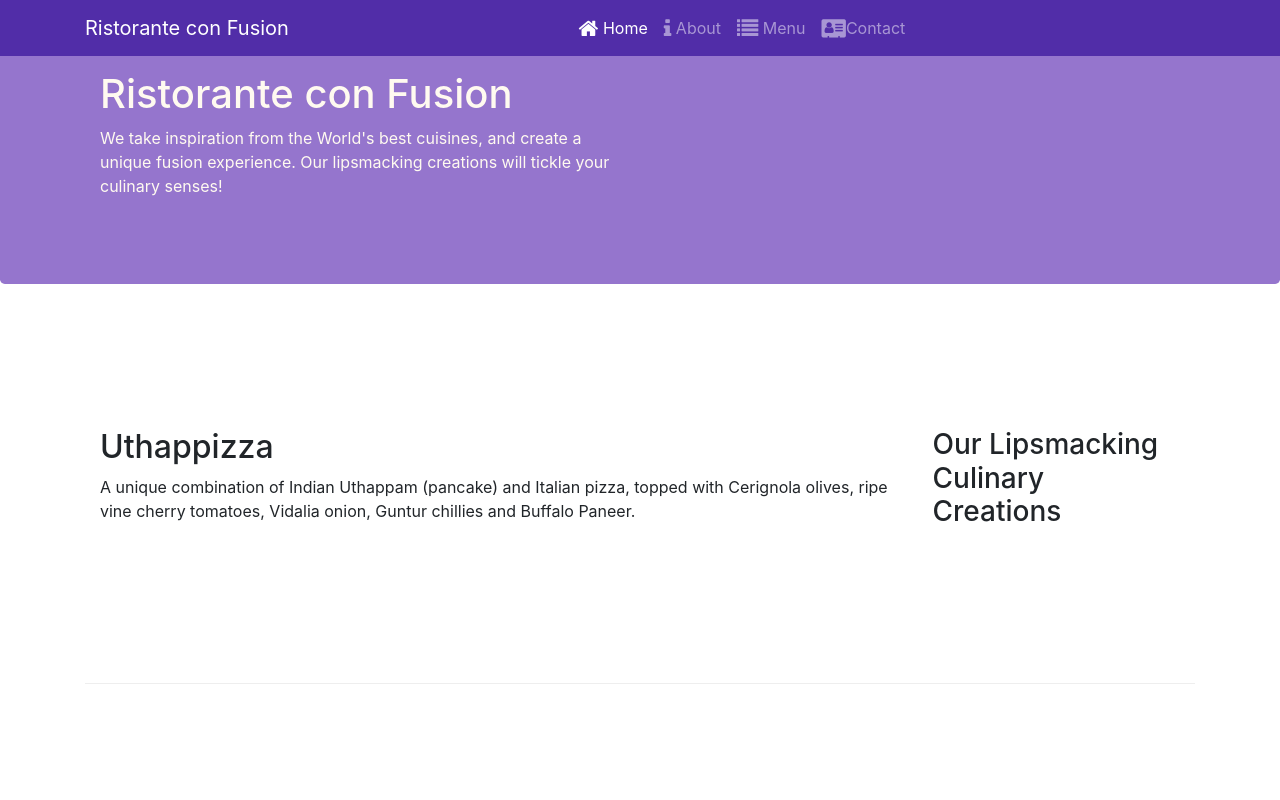
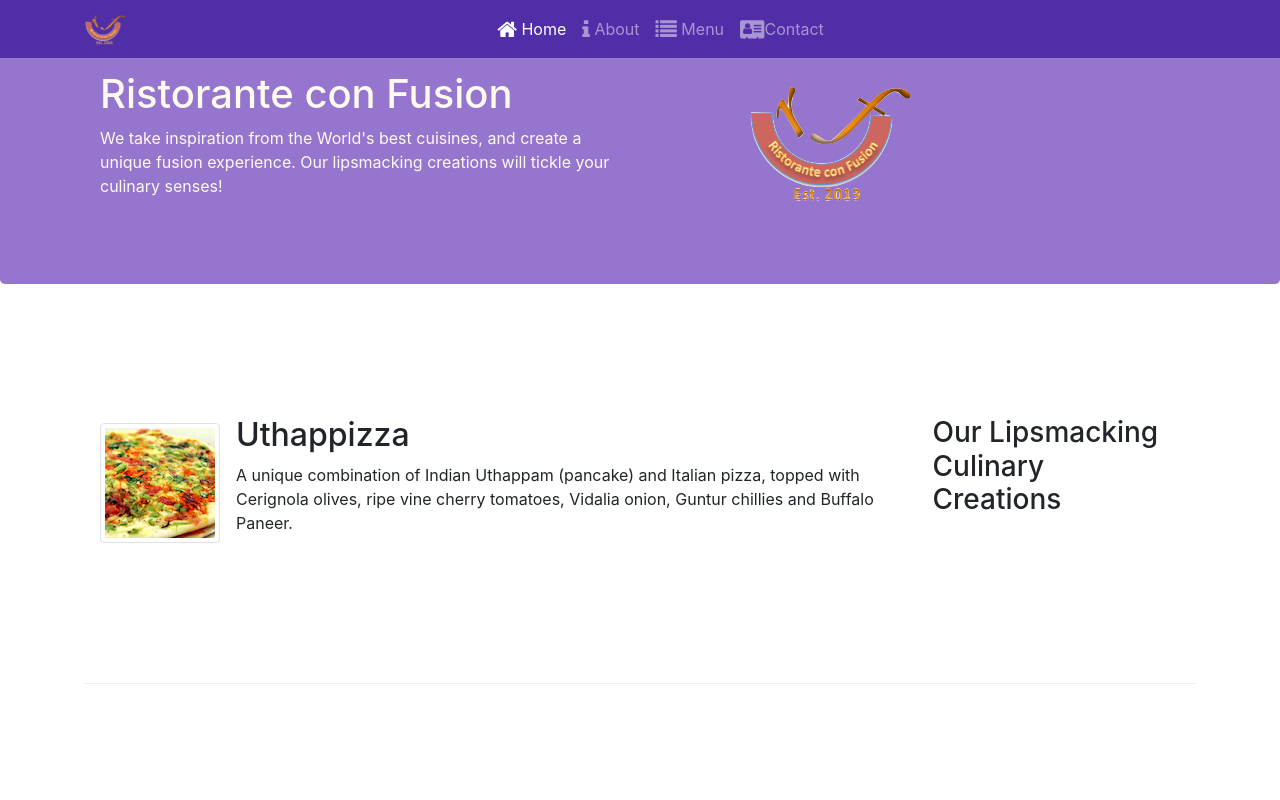
Before and after one commit to arka19das/conFusion, a website: page index.html in a window 1280 px wide. Shown: the top 800 px of the page. Drawn offline with nearby package versions, Linux system fonts and the light colour scheme.

Commit message:
Images added

```diff
--- a/index.html
+++ b/index.html
@@ -23,7 +23,7 @@
                 <span class="navbar-toggler-icon"></span>
             </button>
         <div class="collapse navbar-collapse" id="Navbar">
-            <a  class="navbar-brand mr-auto" href="#">Ristorante con Fusion</a>
+            <a  class="navbar-brand mr-auto" href="#"><img src="img/logo.png" class="img-fluid" height="30" width="41"></a>
             <ul class="navbar-nav mr-auto">
                 <!-- utility class mr-auto right marigin is as amuch as possible-->
                 <li class="nav-item active"><a class="nav-link" href="#"><span class="fa fa-home fa-lg"></span> Home</a></li>
@@ -41,7 +41,10 @@
                     <h1>Ristorante con Fusion</h1>
                     <p>We take inspiration from the World's best cuisines, and create a unique fusion experience. Our lipsmacking creations will tickle your culinary senses!</p>
                 </div>
-                <div class="col-12 col-sm">
+                <div class="col-12 col-sm offset-1 align-self-center">
+                    <div class="media ">
+                        <img class="img-fluid " src="img/logo.png" >
+                    </div>
                 </div>
             </div>
         </div>
@@ -53,8 +56,14 @@
                 <h3>Our Lipsmacking Culinary Creations</h3>
             </div>
             <div class="col col-sm order-sm-first col-md">
-                <h2>Uthappizza</h2>
-                <p>A unique combination of Indian Uthappam (pancake) and Italian pizza, topped with Cerignola olives, ripe vine cherry tomatoes, Vidalia onion, Guntur chillies and Buffalo Paneer.</p>
+                <div class="media ">
+                    <img src="img/uthappizza.png" alt="Uthappizza" class="img-thumbnail align-self-center d-flex mr-3">
+
+                  <div class="media-body">
+                    <h2 class="mt-0">Uthappizza</h2>
+                    <p class="d-none d-sm-block">A unique combination of Indian Uthappam (pancake) and Italian pizza, topped with Cerignola olives, ripe vine cherry  tomatoes, Vidalia onion, Guntur chillies and Buffalo Paneer.</p>
+                    </div>
+                  </div>
             </div>
         </div>
 
@@ -63,7 +72,8 @@
             <div class="col-12 col-sm-4 col-md-3">
                 <h3>This Month's Promotions</h3>
             </div>
-            <div class="col col-sm col-md">
+
+            <div class="col col-sm col-md ">
                 <h2>Weekend Grand Buffet</h2>
                 <p>Featuring mouthwatering combinations with a choice of five different salads, six enticing appetizers, six main entrees and five choicest desserts. Free flowing bubbly and soft drinks. All for just $19.99 per person </p>
             </div>
@@ -74,9 +84,14 @@
                 <h3>Meet our Culinary Specialists</h3>
             </div>
             <div class="col col-sm order-sm-first col-md">
-                <h2>Alberto Somayya</h2>
+              <div class="media">
+                    <img src="img/alberto.png" alt="Uthappizza" class="img-thumbnail align-self-center d-flex mr-3">
+                 <div class="media-body">
+                <h2 class="mt-0">Alberto Somayya</h2>
                 <h4>Executive Chef</h4>
-                <p>Award winning three-star Michelin chef with wide International experience having worked closely with whos-who in the culinary world, he specializes in creating mouthwatering Indo-Italian fusion experiences. </p>
+                <p class= "d-none d-sm-block">Award winning three-star Michelin chef with wide International experience having worked closely with whos-who in the culinary world, he specializes in creating mouthwatering Indo-Italian fusion experiences. </p>
+                </div>
+              </div>
             </div>
         </div>
     </div>
```
Also changed, not shown: img/alberto.png (added), img/buffet.png (added), img/logo.png (added), img/uthappizza.png (added), 1 other file.
